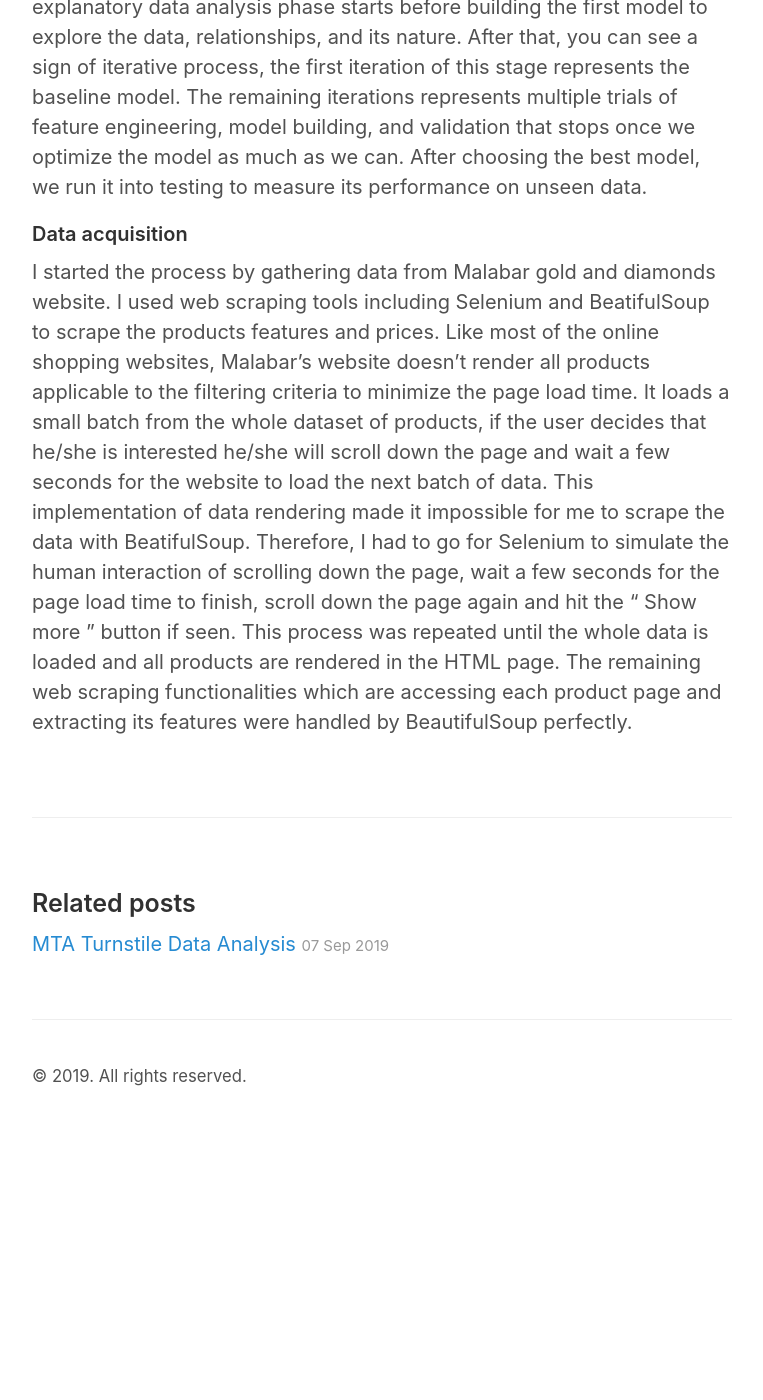
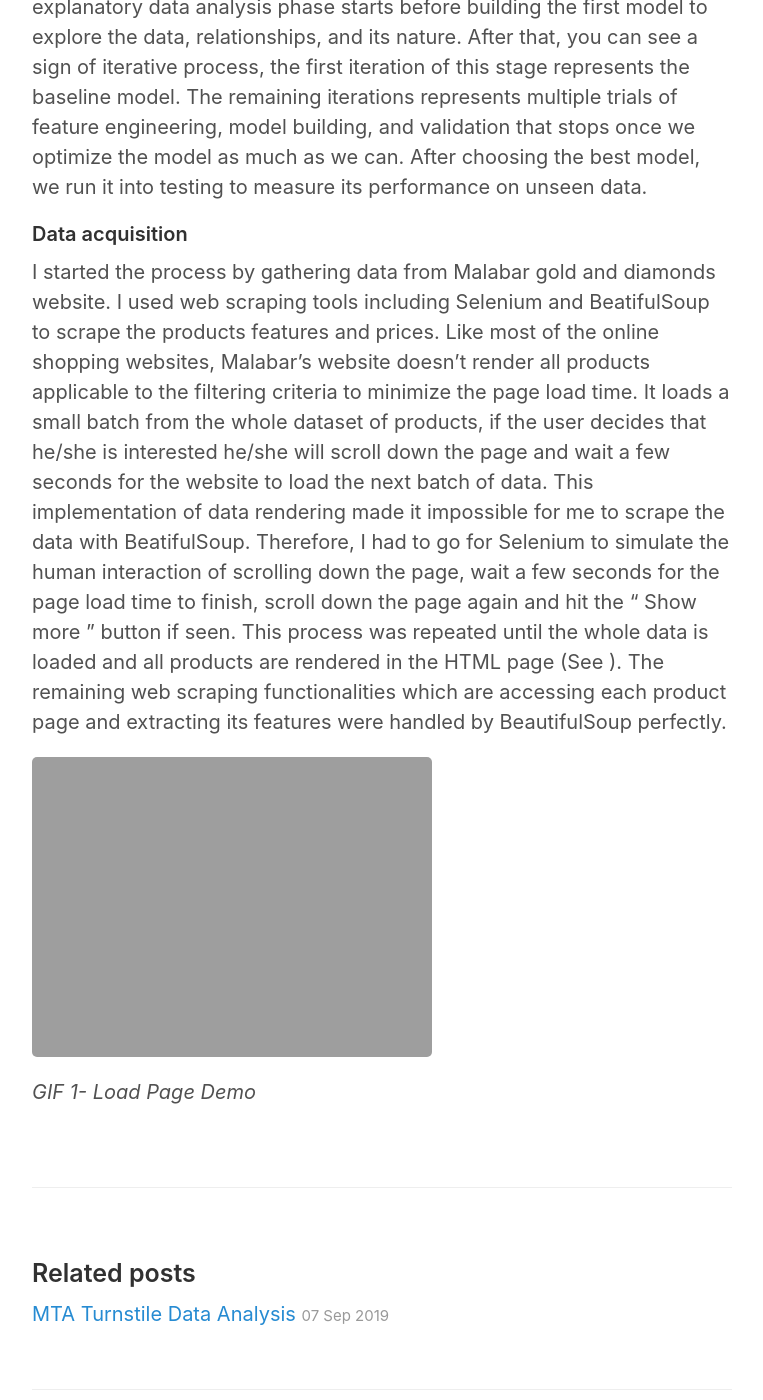
Before and after one commit to reemalmuqbil/reemalmuqbil.github.io, a Jekyll site: the page built from _posts/2019-09-23-Predict-Jewelry-Prices.md, in a window 1280 px wide and 1400 px high, scrolled down 1654 px. Shown: the whole window, without its empty margins (258-1021 px from the left). Built offline with Jekyll 4.4.1, drawn with Linux system fonts in a browser that asks for light colours; before the commit the page ends 2784 px from its top, so only the background shows below that.

Commit message:
added load page demo gif

```diff
--- a/_posts/2019-09-23-Predict-Jewelry-Prices.md
+++ b/_posts/2019-09-23-Predict-Jewelry-Prices.md
@@ -20,4 +20,7 @@
 The approach I have followed throughout developing this solution is illustrated in the Figure 1. It starts by a process for acquiring and building the dataset. The collected dataset is then cleaned using multiple techniques that is to be discussed in detail in the following sections. The explanatory data analysis phase starts before building the first model to explore the data, relationships, and its nature. After that, you can see a sign of iterative process, the first iteration of this stage represents the baseline model. The remaining iterations represents multiple trials of feature engineering, model building, and validation that stops once we optimize the model as much as we can. After choosing the best model, we run it into testing to measure its performance on unseen data.
 
 #### Data acquisition
- I started the process by gathering data from Malabar gold and diamonds website. I used web scraping tools including Selenium and BeatifulSoup to scrape the products features and prices. Like most of the online shopping websites, Malabar’s website doesn’t render all products applicable to the filtering criteria to minimize the page load time. It loads a small batch from the whole dataset of products, if the user decides that he/she is interested he/she will scroll down the page and wait a few seconds for the website to load the next batch of data. This implementation of data rendering made it impossible for me to scrape the data with BeatifulSoup. Therefore, I had to go for Selenium to simulate the human interaction of scrolling down the page, wait a few seconds for the page load time to finish, scroll down the page again and hit the “ Show more ” button if seen. This process was repeated until the whole data is loaded and all products are rendered in the HTML page. The remaining web scraping functionalities which are accessing each product page and extracting its features were handled by BeautifulSoup perfectly.
+ I started the process by gathering data from Malabar gold and diamonds website. I used web scraping tools including Selenium and BeatifulSoup to scrape the products features and prices. Like most of the online shopping websites, Malabar’s website doesn’t render all products applicable to the filtering criteria to minimize the page load time. It loads a small batch from the whole dataset of products, if the user decides that he/she is interested he/she will scroll down the page and wait a few seconds for the website to load the next batch of data. This implementation of data rendering made it impossible for me to scrape the data with BeatifulSoup. Therefore, I had to go for Selenium to simulate the human interaction of scrolling down the page, wait a few seconds for the page load time to finish, scroll down the page again and hit the “ Show more ” button if seen. This process was repeated until the whole data is loaded and all products are rendered in the HTML page (See ). The remaining web scraping functionalities which are accessing each product page and extracting its features were handled by BeautifulSoup perfectly.
+
+ ![demo]({{ site.url }}/images/project-02/load-demo.gif)
+ *GIF 1- Load Page Demo*
```
Also changed, not shown: 3 other files.
